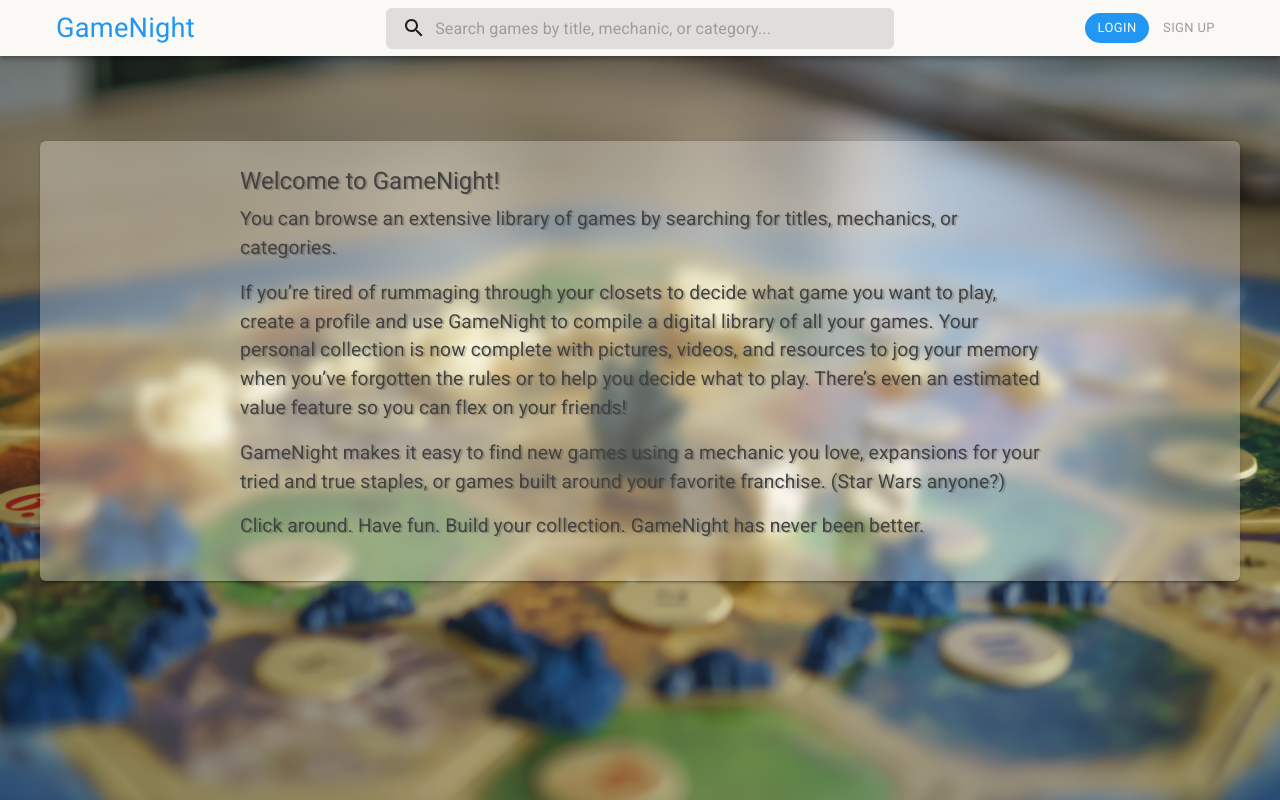
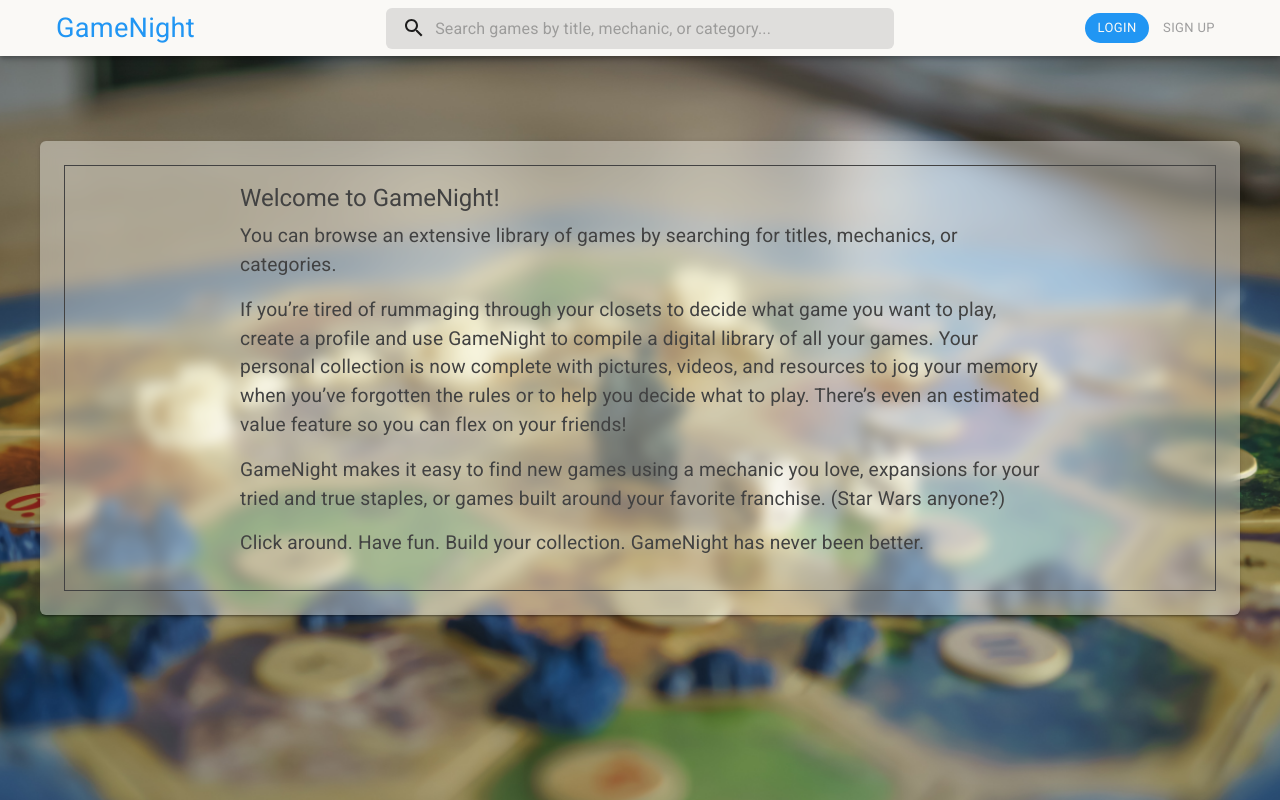
Before and after one commit to Jared-Enck/Capstone-2, a React (Create React App) app in the folder game-night/: page / in a window 1280 px wide. Built offline with nearby package versions, Linux system fonts and the light colour scheme; no server answers.

Commit message:
updated styles

```diff
--- a/game-night/src/components/Home.js
+++ b/game-night/src/components/Home.js
@@ -1,14 +1,23 @@
-import React from 'react';
+import React, { useContext } from 'react';
+import UserContext from '../context/UserContext';
 import { Stack, Typography, Box } from '@mui/material';
 import ContentContainer from './common/ContentContainer';
 
 export default function Home() {
+  const { currentUser } = useContext(UserContext);
   return (
     <Stack sx={{ paddingTop: 10 }}>
       <ContentContainer
         shadow={2}
-        alphaScale={0.3}
+        alphascale={0.4}
         blur
+      >
+        <Box
+          sx={{
+            padding: '1rem',
+            border: '1px solid',
+            borderColor: 'primary.text',
+          }}
         >
           <Box
             sx={{
@@ -16,14 +25,15 @@ export default function Home() {
               fontSize: '1.2rem',
               width: 800,
               margin: 'auto',
-            textShadow: '2px 1px 1px rgba(0,0,0,.2)',
             }}
           >
             <Typography
               variant='h5'
               gutterBottom
             >
-            Welcome to GameNight!
+              {currentUser
+                ? `Welcome back, ${currentUser}!`
+                : 'Welcome to GameNight!'}
             </Typography>
             <p>
               You can browse an extensive library of games by searching for
@@ -31,23 +41,24 @@ export default function Home() {
             </p>
             <p>
               If you’re tired of rummaging through your closets to decide what
-            game you want to play, create a profile and use GameNight to compile
-            a digital library of all your games. Your personal collection is now
-            complete with pictures, videos, and resources to jog your memory
-            when you’ve forgotten the rules or to help you decide what to play.
-            There’s even an estimated value feature so you can flex on your
-            friends!
+              game you want to play, create a profile and use GameNight to
+              compile a digital library of all your games. Your personal
+              collection is now complete with pictures, videos, and resources to
+              jog your memory when you’ve forgotten the rules or to help you
+              decide what to play. There’s even an estimated value feature so
+              you can flex on your friends!
             </p>
             <p>
-            GameNight makes it easy to find new games using a mechanic you love,
-            expansions for your tried and true staples, or games built around
-            your favorite franchise. (Star Wars anyone?)
+              GameNight makes it easy to find new games using a mechanic you
+              love, expansions for your tried and true staples, or games built
+              around your favorite franchise. (Star Wars anyone?)
             </p>
             <p>
               Click around. Have fun. Build your collection. GameNight has never
               been better.
             </p>
           </Box>
+        </Box>
       </ContentContainer>
     </Stack>
   );
--- a/game-night/src/components/common/ContentContainer.js
+++ b/game-night/src/components/common/ContentContainer.js
@@ -2,16 +2,16 @@ import React from 'react';
 import { Container, Typography, Divider, alpha } from '@mui/material';
 import styled from '@emotion/styled';
 
-const StyledContainer = styled(Container)(({ alphaScale, theme }) => ({
+const StyledContainer = styled(Container)(({ alphascale, theme }) => ({
   margin: 0,
-  backgroundColor: alpha(`${theme.palette.primary.main}`, alphaScale),
+  backgroundColor: alpha(`${theme.palette.primary.main}`, alphascale),
   borderRadius: theme.shape.borderRadius,
   padding: '1.5rem',
   alignSelf: 'center',
 }));
 
 export default function ContentContainer({
-  alphaScale = 1,
+  alphascale = 1,
   shadow = 'none',
   header = null,
   divider,
@@ -21,7 +21,7 @@ export default function ContentContainer({
   return (
     <StyledContainer
       maxWidth={'lg'}
-      alphaScale={alphaScale}
+      alphascale={alphascale}
       sx={{
         boxShadow: shadow,
         backdropFilter: blur ? `blur(7px)` : 'none',
@@ -38,7 +38,7 @@ export default function ContentContainer({
           {header}
         </Typography>
       ) : null}
-      {divider ? <Divider sx={{ color: 'primary.dark' }} /> : null}
+      {divider ? <Divider sx={{ color: 'primary.muted' }} /> : null}
       {children}
     </StyledContainer>
   );
```
Lines whose indentation alone changed are shown as unchanged.
